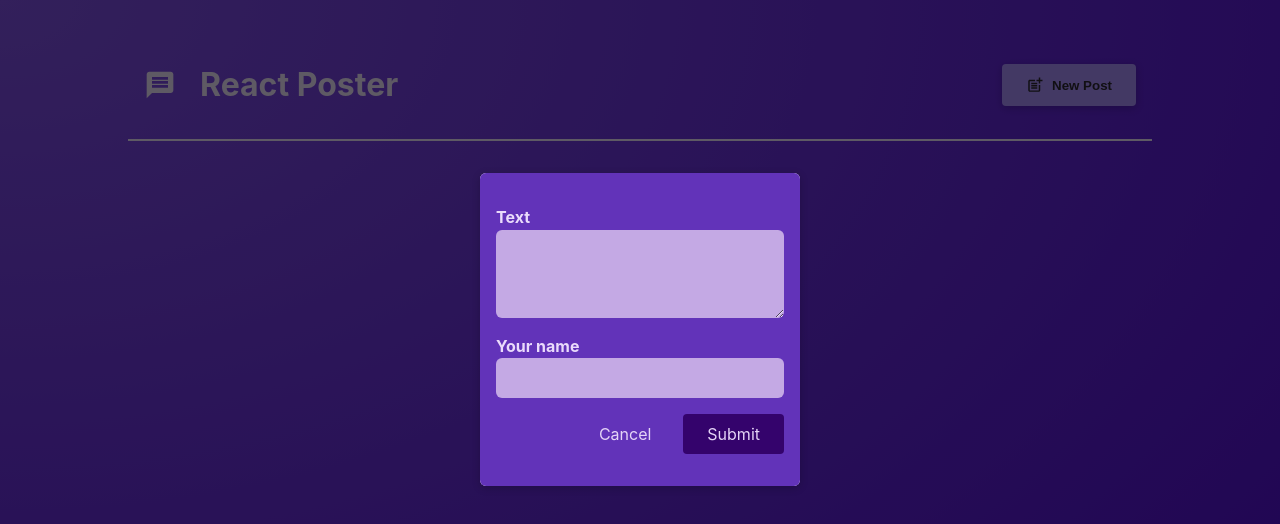
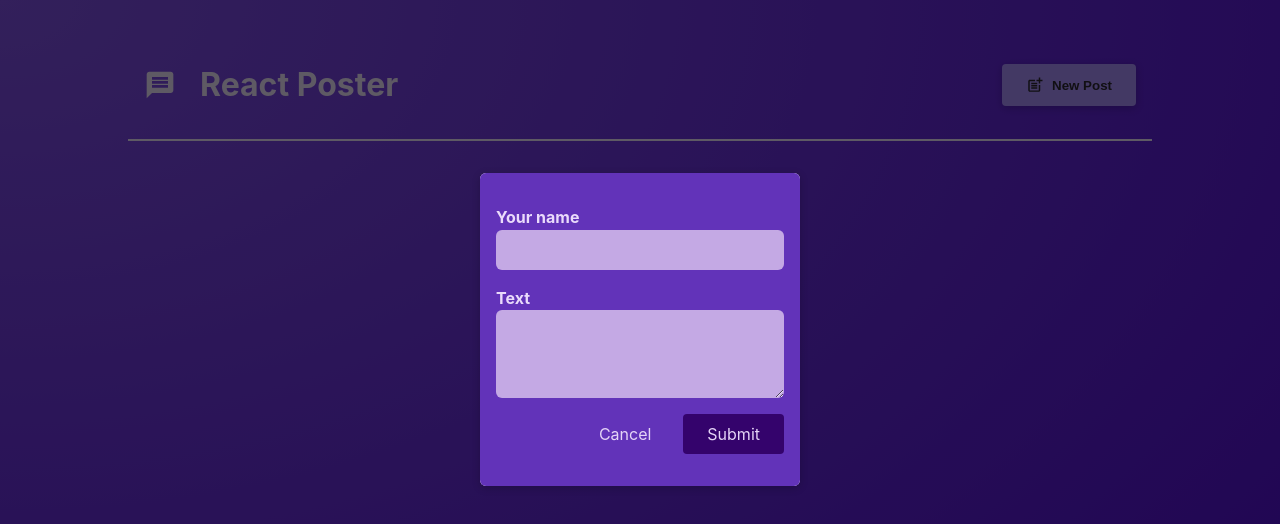
Before and after one commit to vinimari/react-posts, a React (Vite) app: page / in a window 1280 px wide. Both pictures are taken after a click on the button "New Post". Shown: the top 524 px of the page. Built offline with nearby package versions, Linux system fonts and the light colour scheme.

Commit message:
style: in new post modal, moved body to bottom

```diff
--- a/src/components/NewPost.tsx
+++ b/src/components/NewPost.tsx
@@ -33,12 +33,12 @@ function NewPost(props: Readonly<Props>) {
   return (
     <form className={styles.form} onSubmit={submitHandler}>
       <p>
+        <label htmlFor="name">Your name</label>
+        <input type="text" id="name" required onChange={authorChangeHandler} />
+      </p>
+      <p>
         <label htmlFor="body">Text</label>
         <textarea id="body" required rows={3} onChange={bodyChangeHandler} />
-      </p>
-      <p>
-        <label htmlFor="name">Your name</label>
-        <input type="text" id="name" required onChange={authorChangeHandler} />
       </p>
       <p className={styles.actions}>
         <button type="button" onClick={props.onCancel}>
```
